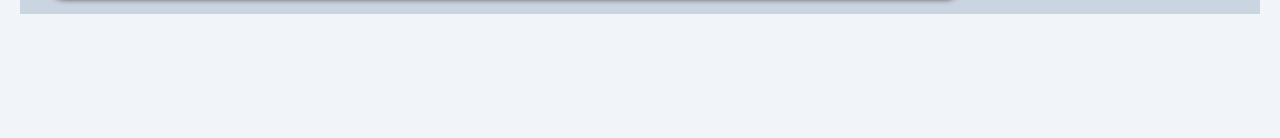
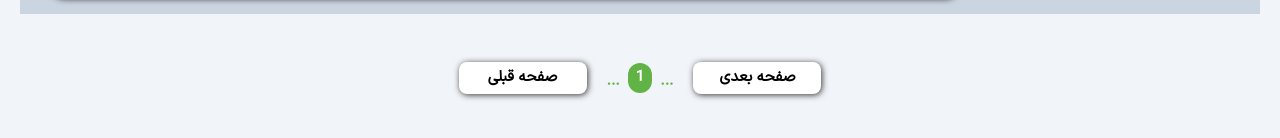
Before and after one commit to DevMousavi/Book_Store, a React (Vite) app: page /stationery in a window 1280 px wide. Shown: the part 3110-3248 px from the top of the page. Before the commit the page ends 3172 px from the top, so only its background shows below. Built offline with nearby package versions, Linux system fonts and the light colour scheme; data requests are answered from the project's data file.

Commit message:
Pagination Was Created To Display 22 Products And Its Logic And Styling Were Well Applied.

```diff
--- a/src/Components/ContainerProductList.jsx
+++ b/src/Components/ContainerProductList.jsx
@@ -1,10 +1,32 @@
-import React from "react";
+import React, { useEffect, useState } from "react";
 import useFetchData from "../Hooks/useFetchData";
 import Card from "./Card";
 
-const ContainerProductList = ({ url }) => {
+const ContainerProductList = ({ url, pageNumber }) => {
     const { data, isLoading } = useFetchData(url);
     console.log(data);
+
+    const [number1, setNumber1] = useState(1);
+    const [number2, setNumber2] = useState(22);
+
+    useEffect(() => {
+        if (pageNumber === 1) {
+            setNumber1(1);
+            setNumber2(22);
+        } else if (pageNumber === 2) {
+            setNumber1(23);
+            setNumber2(44);
+        } else if (pageNumber === 3) {
+            setNumber1(25);
+            setNumber2(66);
+        } else if (pageNumber === 4) {
+            setNumber1(67);
+            setNumber2(88);
+        } else if (pageNumber === 4) {
+            setNumber1(89);
+            setNumber2(200);
+        }
+    }, [pageNumber]);
 
     return (
         <div className="w-[77%] cardOfferShadow p-5 rounded-2xl bg-white flex flex-wrap items-center justify-between gap-x-2 gap-y-10">
@@ -12,7 +34,7 @@ const ContainerProductList = ({ url }) => {
                 <h1>Loading...</h1>
             ) : (
                 data
-                    .slice(1, 22)
+                    .slice(number1, number2)
                     .map((item) => (
                         <Card
                             key={item.id}
--- /dev/null
+++ b/src/Components/Pagination.jsx
@@ -0,0 +1,43 @@
+import React from "react";
+
+const Pagination = ({ setPageNumber, pageNumber }) => {
+    const nexPageHandler = () => {
+        setPageNumber(pageNumber + 1);
+        if (pageNumber >= 5) {
+            setPageNumber(5);
+        }
+    };
+
+    const previousPageHandler = () => {
+        setPageNumber(pageNumber - 1);
+        if (pageNumber <= 1) {
+            setPageNumber(1);
+        }
+    };
+
+    return (
+        <div className="container mb-20 w-full flex flex-row gap-5 items-center justify-center">
+            <button
+                onClick={nexPageHandler}
+                className="w-32 h-8 bg-white rounded-lg text-black cardOfferShadow font-bold primaryTransition hover:scale-105"
+            >
+                صفحه بعدی
+            </button>
+            <span className="flex flex-row items-end justify-center gap-2">
+                <p className="font-bold text-primaryGreen">...</p>
+                <p className="bg-primaryGreen px-2 py-1 rounded-full text-white font-bold">
+                    {pageNumber}
+                </p>
+                <p className="font-bold text-primaryGreen">...</p>
+            </span>
+            <button
+                onClick={previousPageHandler}
+                className="w-32 h-8 bg-white rounded-lg text-black cardOfferShadow font-bold primaryTransition hover:scale-105 "
+            >
+                صفحه قبلی
+            </button>
+        </div>
+    );
+};
+
+export default Pagination;
--- a/src/Pages/StationeryPage.jsx
+++ b/src/Pages/StationeryPage.jsx
@@ -1,16 +1,23 @@
-import React from "react";
+import React, { useState } from "react";
 import Header from "../LayOut/Header.jsx";
 import ContainerProductList from "../Components/ContainerProductList.jsx";
 import FilterBox from "../Components/FilterBox.jsx";
+import Pagination from "../Components/Pagination.jsx";
 
 const StationeryPage = () => {
+    const [pageNumber, setPageNumber] = useState(1);
+
     return (
         <>
             <Header />
             <main className="container w-full justify-between bg-slate-300 my-12 py-4 px-7 flex flex-row">
                 <FilterBox />
-                <ContainerProductList url="/stationery" />
+                <ContainerProductList
+                    url="/stationery"
+                    pageNumber={pageNumber}
+                />
             </main>
+            <Pagination pageNumber={pageNumber} setPageNumber={setPageNumber} />
         </>
     );
 };
```
